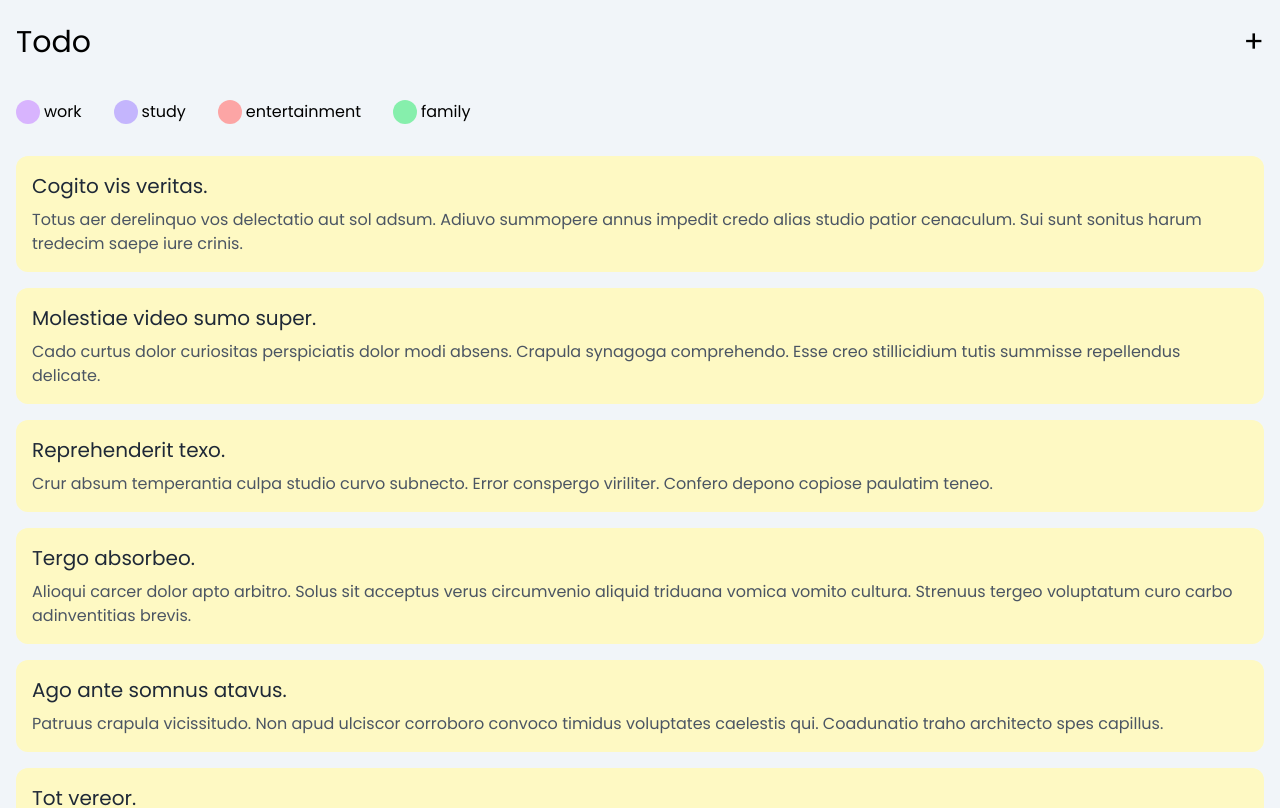
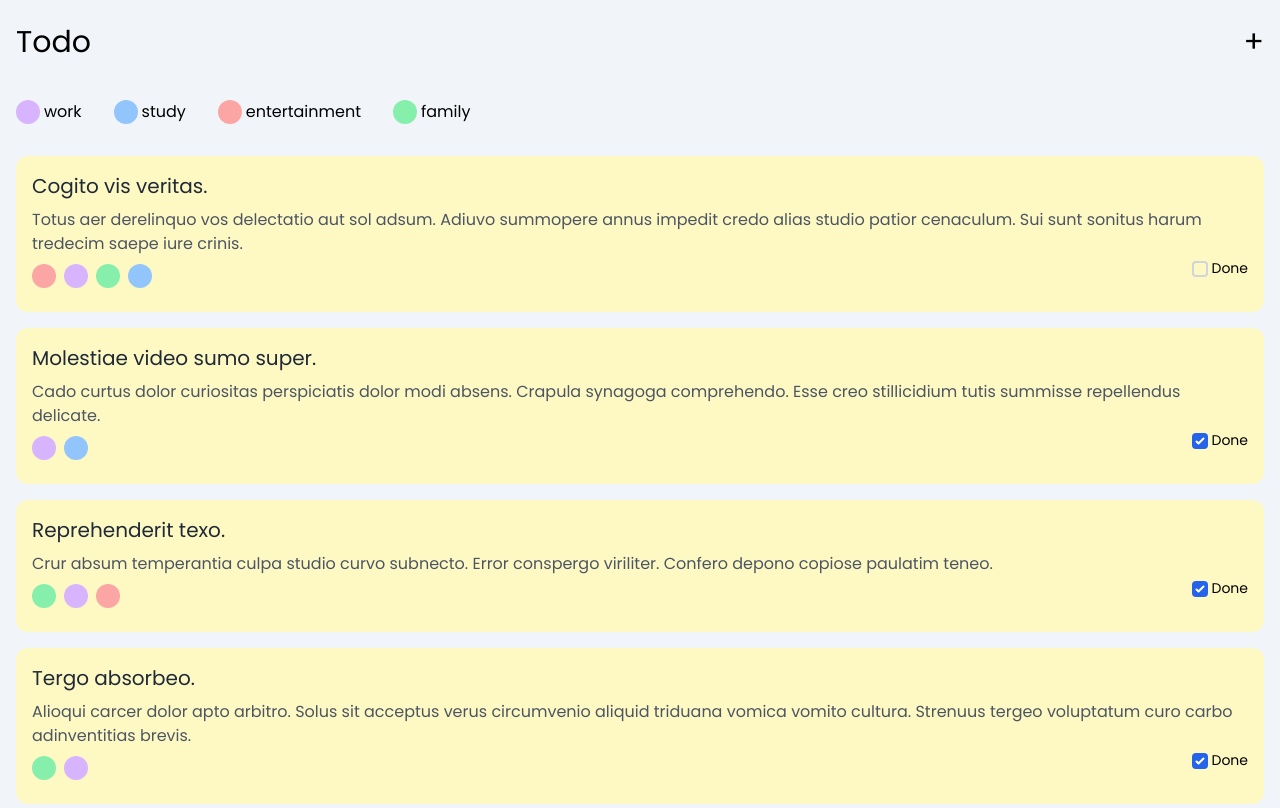
Before and after one commit to on3ss/todo-react, a React (Vite) app: page / in a window 1280 px wide. Shown: the top 808 px of the page. Built offline with nearby package versions, Linux system fonts and the light colour scheme.

Commit message:
added done checkbox to card

```diff
--- a/package.json
+++ b/package.json
@@ -10,6 +10,7 @@
     "preview": "vite preview"
   },
   "dependencies": {
+    "@tailwindcss/forms": "^0.5.6",
     "@tailwindcss/line-clamp": "^0.4.4",
     "react": "^18.2.0",
     "react-dom": "^18.2.0"
--- a/src/App.jsx
+++ b/src/App.jsx
@@ -7,7 +7,7 @@ function App() {
     <div>
       <header className="px-4 py-6">
         <div className="flex justify-between align-middle">
-          <div className="text-3xl">Todo</div>
+          <h1 className="text-3xl">Todo</h1>
           <button className="text-3xl focus:outline-none">+</button>
         </div>
       </header>
--- a/src/components/NavBar.jsx
+++ b/src/components/NavBar.jsx
@@ -1,28 +1,11 @@
-const links = [
-    {
-        label: 'work',
-        color: 'bg-purple-300'
-    },
-    {
-        label: 'study',
-        color: 'bg-violet-300'
-    },
-    {
-        label: 'entertainment',
-        color: 'bg-red-300'
-    },
-    {
-        label: 'family',
-        color: 'bg-green-300'
-    },
-];
+import categories from '../mock/todoCategory'
 
 export default function NavBar() {
     return (
         <nav className="py-4 overflow-x-auto">
             <ul className="flex justify-start">
                 {
-                    links.map((link, index) => {
+                    categories.map((link, index) => {
                         return (
                             <li key={index} className="px-4">
                                 <a href="#" className="flex gap-1 align-middle">
--- a/src/components/TodoCard.jsx
+++ b/src/components/TodoCard.jsx
@@ -1,9 +1,38 @@
+import { useEffect, useState } from "react"
+
 export default function TodoCard({ todo }) {
+    const [isDone, setIsDone] = useState(false)
+
+    useEffect(() => {
+        setIsDone(todo.isDone)
+    }, [])
+
+    const toggleIsDone = () => {
+        setIsDone(!isDone)
+    }
+
     return (
         <li>
             <div className="p-4 my-4 bg-yellow-100 rounded-xl">
-                <h1 className="text-xl text-gray-800 line-clamp-2">{todo.title}</h1>
+                <h4 className="text-xl text-gray-800 line-clamp-2">{todo.title}</h4>
                 <p className="mt-2 text-gray-600 line-clamp-2">{todo.description}</p>
+
+                <div className="flex justify-between">
+                    <div className="flex justify-start gap-2 my-2">
+                        {
+                            todo.categories.map((category, key) => {
+                                return (
+                                    <div key={key} className={"w-6 h-6 rounded-full " + category.color}></div>
+                                )
+                            })
+                        }
+                    </div>
+
+                    <div>
+                        <input type="checkbox" className="w-4 h-4 text-blue-600 bg-transparent border-2 border-gray-300 rounded focus:ring-blue-500 focus:ring-2" checked={isDone} onChange={toggleIsDone} />
+                        <label className="ml-1 text-sm">Done</label>
+                    </div>
+                </div>
             </div>
         </li>
     )
--- a/src/components/TodoList.jsx
+++ b/src/components/TodoList.jsx
@@ -1,4 +1,4 @@
-import createTodo from "../utils/faker/createTodo"
+import createTodo from "../mock/faker/createTodo"
 import TodoCard from "./TodoCard"
 
 const todos = Array.from({ length: 20 }, createTodo)
--- a/src/utils/faker/createTodo.js
+++ b/src/mock/faker/createTodo.js
@@ -1,4 +1,5 @@
 import { faker } from '@faker-js/faker';
+import categories from '../todoCategory'
 
 export default function createTodo() {
     return {
@@ -7,7 +8,7 @@ export default function createTodo() {
             max: 4
         }),
         description: faker.lorem.paragraph(),
-        tags: faker.helpers.arrayElements([0, 1, 2, 3]),
+        categories: faker.helpers.arrayElements(categories),
         isDone: faker.datatype.boolean()
     }
 }
--- /dev/null
+++ b/src/mock/todoCategory.js
@@ -0,0 +1,20 @@
+const categories = [
+    {
+        label: 'work',
+        color: 'bg-purple-300'
+    },
+    {
+        label: 'study',
+        color: 'bg-blue-300'
+    },
+    {
+        label: 'entertainment',
+        color: 'bg-red-300'
+    },
+    {
+        label: 'family',
+        color: 'bg-green-300'
+    }
+]
+
+export default categories
--- a/tailwind.config.js
+++ b/tailwind.config.js
@@ -9,5 +9,6 @@ export default {
   },
   plugins: [
     require('@tailwindcss/line-clamp'),
+    require('@tailwindcss/forms')
   ],
 }
```
Also changed, not shown: .pnp.cjs, 1 other file (tests, documents, lock files or other folders).
